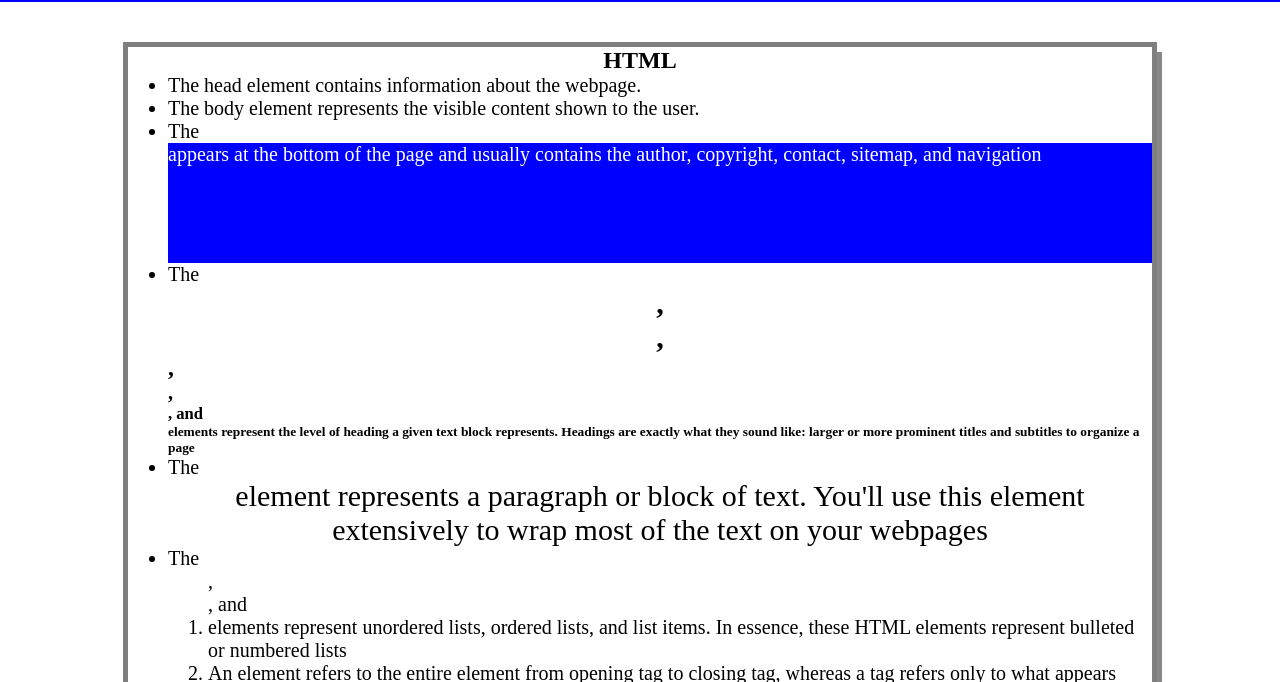
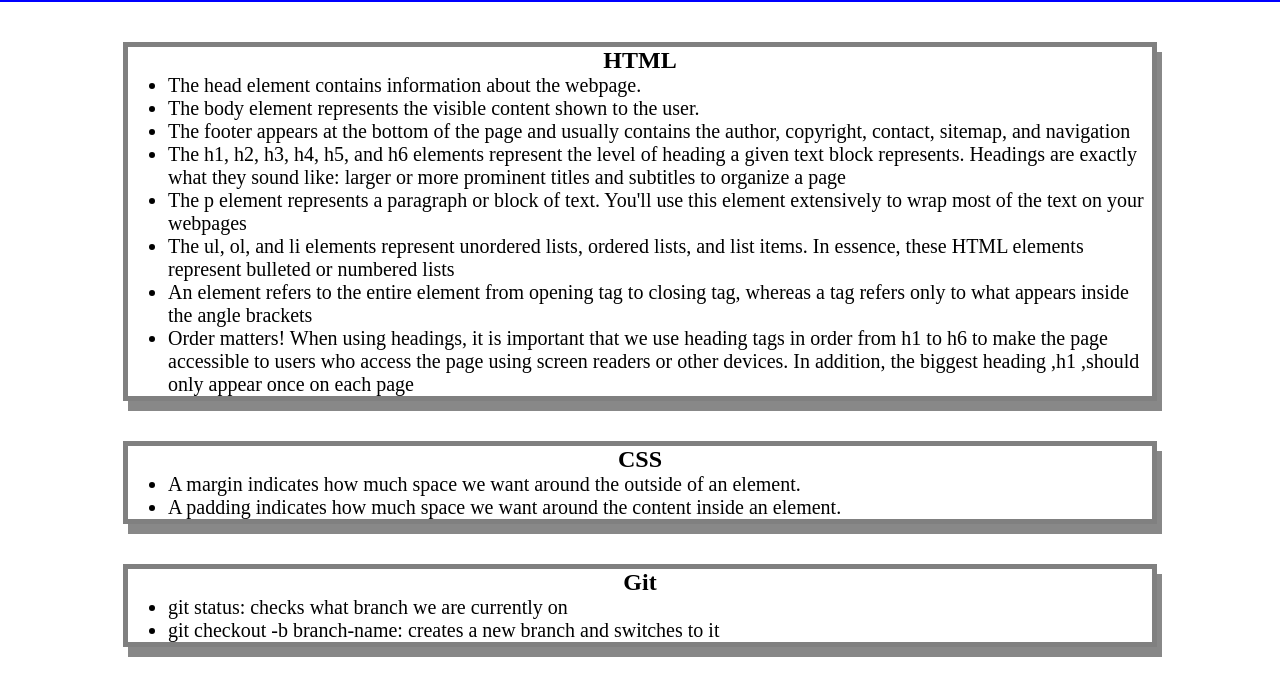
Before and after one commit to kerperryjr/prework-study-guide, a plain HTML site: page prework-study-guide/index.html in a window 1280 px wide. Shown: the part 118-800 px from the top of the page. Drawn offline with Linux system fonts and the light colour scheme.

Commit message:
updated project README file

```diff
--- a/prework-study-guide/index.html
+++ b/prework-study-guide/index.html
@@ -19,12 +19,12 @@
         <ul>
           <li>The head element contains information about the webpage.</li>
           <li>The body element represents the visible content shown to the user.</li>
-          <li>The <footer> appears at the bottom of the page and usually contains the author, copyright, contact, sitemap, and navigation</li>
-          <li>The <h1>, <h2>, <h3>, <h4>, <h5>, and <h6> elements represent the level of heading a given text block represents. Headings are exactly what they sound like: larger or more prominent titles and subtitles to organize a page</li>
-          <li>The <p> element represents a paragraph or block of text. You'll use this element extensively to wrap most of the text on your webpages</li>
-          <li>The <ul>, <ol>, and <li> elements represent unordered lists, ordered lists, and list items. In essence, these HTML elements represent bulleted or numbered lists</li>
+          <li>The footer appears at the bottom of the page and usually contains the author, copyright, contact, sitemap, and navigation</li>
+          <li>The h1, h2, h3, h4, h5, and h6 elements represent the level of heading a given text block represents. Headings are exactly what they sound like: larger or more prominent titles and subtitles to organize a page</li>
+          <li>The p element represents a paragraph or block of text. You'll use this element extensively to wrap most of the text on your webpages</li>
+          <li>The ul, ol, and li elements represent unordered lists, ordered lists, and list items. In essence, these HTML elements represent bulleted or numbered lists</li>
           <li>An element refers to the entire element from opening tag to closing tag, whereas a tag refers only to what appears inside the angle brackets</li>
-          <li>Order matters! When using headings, it is important that we use heading tags in order from <h1> to <h6> to make the page accessible to users who access the page using screen readers or other devices. In addition, the biggest heading,<h1>, should only appear once on each page</li>
+          <li>Order matters! When using headings, it is important that we use heading tags in order from h1 to h6 to make the page accessible to users who access the page using screen readers or other devices. In addition, the biggest heading ,h1 ,should only appear once on each page</li>
         </ul>
       </section>
 
```
